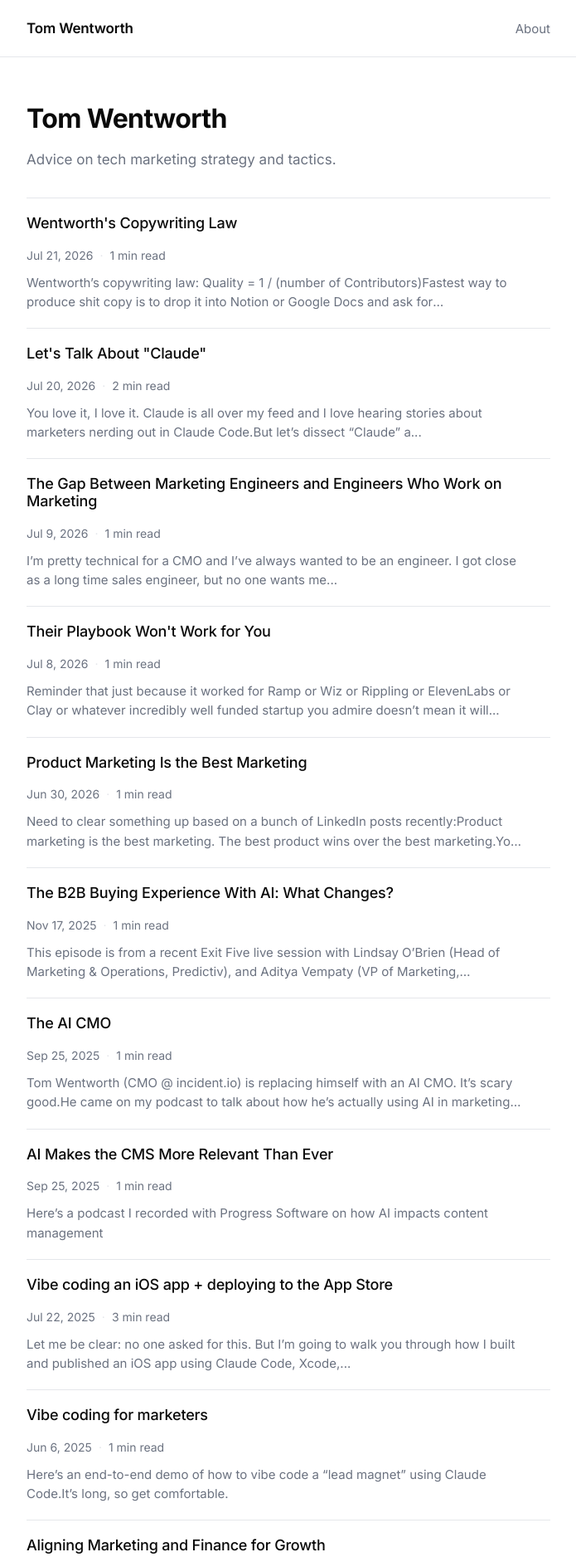
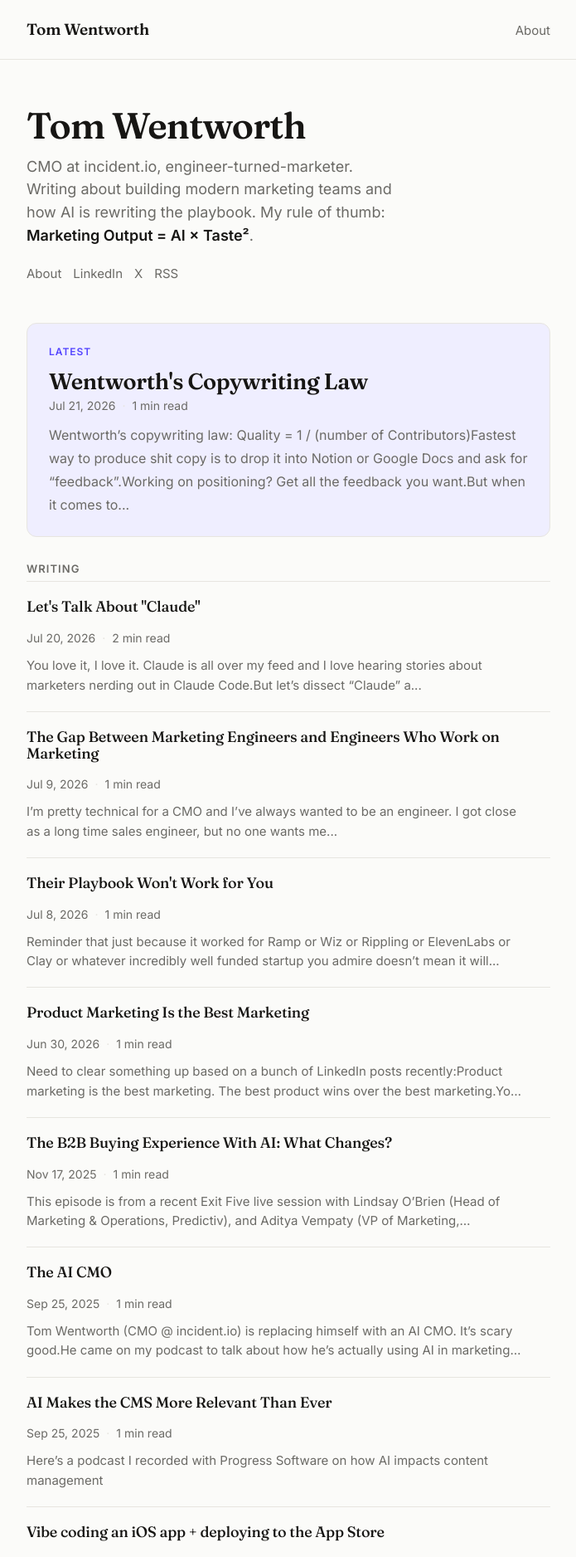
Before and after one commit to twentworth12/twentworth12.github.io, a Jekyll site: the page built from index.md, in a window 1280 px wide. Shown: the top 1876 px of the page at 83% size, without its empty margins (292-987 px from the left). Built offline with Jekyll 4.4.1, drawn with Linux system fonts in a browser that asks for light colours.

Commit message:
Refresh visual design: display serif, warm palette, dark mode, featured post
- Pair Fraunces display serif with Inter for name, titles, and featured card
- Warm the palette (paper/ink) and add a signature indigo-violet accent
- Add CSS-only dark mode via prefers-color-scheme (no JS)
- Upgrade the homepage intro into a hero with a one-liner and social links
- Feature the latest post (or `featured: true`) in a distinct card above the list
- Add hover lift/tint on post rows and a "Writing" section label

Co-Authored-By: Claude Opus 4.8 (1M context) <noreply@anthropic.com>

```diff
--- a/_includes/head.html
+++ b/_includes/head.html
@@ -1,9 +1,11 @@
 <head>
   <meta charset="utf-8">
   <meta name="viewport" content="width=device-width, initial-scale=1">
+  <meta name="theme-color" content="#fbfbf9" media="(prefers-color-scheme: light)">
+  <meta name="theme-color" content="#0f0f0e" media="(prefers-color-scheme: dark)">
   <link rel="preconnect" href="https://fonts.googleapis.com">
   <link rel="preconnect" href="https://fonts.gstatic.com" crossorigin>
-  <link rel="stylesheet" href="https://fonts.googleapis.com/css2?family=Inter:wght@400;500;600;700&display=swap">
+  <link rel="stylesheet" href="https://fonts.googleapis.com/css2?family=Fraunces:opsz,wght@9..144,400;9..144,500;9..144,600&family=Inter:wght@400;500;600;700&display=swap">
   <link rel="stylesheet" href="{{ '/assets/css/style.css' | relative_url }}">
   <link rel="alternate" type="application/rss+xml" title="{{ site.title }}" href="{{ '/feed.xml' | absolute_url }}">
   {%- seo -%}
--- a/_layouts/home.html
+++ b/_layouts/home.html
@@ -3,11 +3,41 @@ layout: default
 ---
 <section class="home-intro">
   <h1>{{ site.title }}</h1>
-  <p class="tagline">{{ site.description }}</p>
+  <p class="tagline">CMO at incident.io, engineer-turned-marketer. Writing about building modern marketing teams and how AI is rewriting the playbook. My rule of thumb: <strong>Marketing Output = AI × Taste²</strong>.</p>
+  <nav class="home-social">
+    <a href="/about/">About</a>
+    <a href="https://www.linkedin.com/in/twentworth/" rel="me noopener" target="_blank">LinkedIn</a>
+    <a href="https://twitter.com/twentworth12" rel="me noopener" target="_blank">X</a>
+    <a href="{{ '/feed.xml' | relative_url }}">RSS</a>
+  </nav>
 </section>
 
+{%- comment -%} Featured post: first with `featured: true`, else the latest. {%- endcomment -%}
+{%- assign featured = site.posts | where: "featured", true | first -%}
+{%- unless featured -%}{%- assign featured = site.posts | first -%}{%- endunless -%}
+
+{%- if featured -%}
+  {%- assign f_words = featured.content | strip_html | number_of_words -%}
+  {%- assign f_minutes = f_words | divided_by: 200 | at_least: 1 -%}
+  <a class="post-featured" href="{{ featured.url | relative_url }}">
+    <p class="featured-kicker">Latest</p>
+    <span class="post-title">{{ featured.title | escape }}</span>
+    <span class="post-meta">
+      <time datetime="{{ featured.date | date_to_xmlschema }}">{{ featured.date | date: "%b %-d, %Y" }}</time>
+      <span class="dot">·</span>
+      <span>{{ f_minutes }} min read</span>
+    </span>
+    {%- assign f_excerpt = featured.content | strip_html | strip_newlines | replace: '  ', ' ' | truncatewords: 40 | strip -%}
+    {%- if f_excerpt != "" -%}
+      <span class="post-excerpt">{{ f_excerpt }}</span>
+    {%- endif -%}
+  </a>
+{%- endif -%}
+
+<p class="section-label">Writing</p>
 <ul class="post-list">
   {%- for post in site.posts -%}
+    {%- if post.url == featured.url -%}{%- continue -%}{%- endif -%}
     {%- assign words = post.content | strip_html | number_of_words -%}
     {%- assign minutes = words | divided_by: 200 | at_least: 1 -%}
     <li>
--- a/assets/css/style.scss
+++ b/assets/css/style.scss
@@ -2,18 +2,35 @@
 ---
 /* ---------- design tokens ---------- */
 :root {
-  --bg: #ffffff;
-  --fg: #0a0a0a;
-  --muted: #6b7280;
-  --hairline: #e5e7eb;
-  --accent: #2563eb;
-  --code-bg: #f5f5f5;
+  --bg: #fbfbf9;          /* warm paper, not pure white */
+  --bg-raised: #ffffff;   /* cards sit slightly brighter than paper */
+  --fg: #171614;          /* warm near-black ink */
+  --muted: #6b6a66;       /* warm gray for meta/tagline/excerpts */
+  --hairline: #e7e5e0;    /* warm light border */
+  --accent: #5546ff;      /* signature indigo-violet */
+  --accent-soft: #efeeff; /* tinted wash for cards + hover */
+  --code-bg: #f3f2ee;
 
   --content-width: 680px;
   --pad: 24px;
+  --radius: 12px;
 
   --font-sans: 'Inter', -apple-system, BlinkMacSystemFont, 'Segoe UI', Roboto, Helvetica, Arial, sans-serif;
+  --font-display: 'Fraunces', 'Iowan Old Style', 'Palatino Linotype', Palatino, Georgia, 'Times New Roman', serif;
   --font-mono: ui-monospace, SFMono-Regular, Menlo, Monaco, Consolas, 'Liberation Mono', monospace;
+}
+
+@media (prefers-color-scheme: dark) {
+  :root {
+    --bg: #0f0f0e;
+    --bg-raised: #171715;
+    --fg: #f2f0ea;
+    --muted: #9a978f;
+    --hairline: #2a2925;
+    --accent: #a99bff;
+    --accent-soft: #1c1a33;
+    --code-bg: #1a1a18;
+  }
 }
 
 /* ---------- reset ---------- */
@@ -55,7 +72,9 @@ a:hover { color: var(--accent); }
   gap: 16px;
 }
 .site-title {
+  font-family: var(--font-display);
   font-weight: 600;
+  font-size: 19px;
   letter-spacing: -0.01em;
 }
 .site-nav a {
@@ -80,23 +99,104 @@ a:hover { color: var(--accent); }
 .site-footer a:hover { color: var(--fg); }
 .dot { color: var(--hairline); }
 
-/* ---------- home ---------- */
+/* ---------- home hero ---------- */
 .home-intro {
-  padding-bottom: 8px;
-  margin-bottom: 24px;
+  padding: 8px 0 28px;
+  margin-bottom: 8px;
 }
 .home-intro h1 {
-  font-size: 32px;
-  font-weight: 700;
+  font-family: var(--font-display);
+  font-size: 44px;
+  font-weight: 600;
+  line-height: 1.05;
   letter-spacing: -0.02em;
-  margin: 0 0 8px;
+  margin: 0 0 12px;
 }
 .home-intro .tagline {
   color: var(--muted);
-  font-size: 17px;
+  font-size: 18px;
+  line-height: 1.55;
+  margin: 0 0 20px;
+  max-width: 40ch;
+}
+.home-intro .tagline strong { color: var(--fg); font-weight: 600; }
+
+.home-social {
+  display: flex;
+  flex-wrap: wrap;
+  align-items: center;
+  gap: 8px 14px;
+  font-size: 15px;
+}
+.home-social a {
+  color: var(--muted);
+  border-bottom: 1px solid transparent;
+  padding-bottom: 1px;
+  transition: color 120ms ease, border-color 120ms ease;
+}
+.home-social a:hover {
+  color: var(--accent);
+  border-color: var(--accent);
+}
+
+/* ---------- section label ---------- */
+.section-label {
+  font-size: 13px;
+  font-weight: 600;
+  letter-spacing: 0.08em;
+  text-transform: uppercase;
+  color: var(--muted);
+  margin: 8px 0 4px;
+}
+
+/* ---------- featured post ---------- */
+.post-featured {
+  display: block;
+  background: var(--accent-soft);
+  border: 1px solid var(--hairline);
+  border-radius: var(--radius);
+  padding: 24px 26px;
+  margin: 16px 0 28px;
+  transition: border-color 140ms ease, transform 140ms ease;
+}
+.post-featured:hover {
+  border-color: var(--accent);
+  transform: translateY(-2px);
+}
+.post-featured .featured-kicker {
+  font-size: 12px;
+  font-weight: 600;
+  letter-spacing: 0.08em;
+  text-transform: uppercase;
+  color: var(--accent);
+  margin: 0 0 10px;
+}
+.post-featured .post-title {
+  font-family: var(--font-display);
+  font-size: 27px;
+  line-height: 1.15;
+  font-weight: 600;
+  letter-spacing: -0.015em;
+  margin: 0 0 10px;
+  color: var(--fg);
+}
+.post-featured:hover .post-title { color: var(--accent); }
+.post-featured .post-meta {
+  color: var(--muted);
+  font-size: 14px;
+  display: flex;
+  gap: 8px;
+  align-items: center;
+  margin: 0 0 10px;
+}
+.post-featured .post-excerpt {
+  color: var(--muted);
+  font-size: 16px;
+  line-height: 1.6;
   margin: 0;
 }
 
+/* ---------- post list ---------- */
 .post-list {
   list-style: none;
   margin: 0;
@@ -117,8 +217,10 @@ a:hover { color: var(--accent); }
     "excerpt arrow";
   align-items: start;
   gap: 4px 16px;
-  padding: 20px 0;
-  transition: color 120ms ease;
+  padding: 20px;
+  margin: 0 -20px;
+  border-radius: 10px;
+  transition: background-color 140ms ease, color 120ms ease;
 }
 .post-row .post-title {
   grid-area: title;
@@ -154,6 +256,9 @@ a:hover { color: var(--accent); }
   transition: opacity 120ms ease, transform 120ms ease, color 120ms ease;
   align-self: center;
 }
+.post-row:hover {
+  background: var(--accent-soft);
+}
 .post-row:hover .post-title { color: var(--accent); }
 .post-row:hover .post-arrow {
   opacity: 1;
@@ -166,10 +271,11 @@ a:hover { color: var(--accent); }
   margin-bottom: 32px;
 }
 .post-title {
-  font-size: 36px;
-  line-height: 1.15;
-  font-weight: 700;
-  letter-spacing: -0.025em;
+  font-family: var(--font-display);
+  font-size: 40px;
+  line-height: 1.1;
+  font-weight: 600;
+  letter-spacing: -0.02em;
   margin: 0 0 12px;
 }
 .post-meta {
@@ -212,7 +318,7 @@ a:hover { color: var(--accent); }
 .prose a {
   color: var(--accent);
   text-decoration: underline;
-  text-decoration-color: rgba(37, 99, 235, 0.3);
+  text-decoration-color: color-mix(in srgb, var(--accent) 35%, transparent);
   text-underline-offset: 3px;
 }
 .prose a:hover { text-decoration-color: var(--accent); }
@@ -221,7 +327,7 @@ a:hover { color: var(--accent); }
 .prose ol { padding-left: 1.4em; margin: 0 0 1.1em; }
 .prose li + li { margin-top: 0.4em; }
 .prose blockquote {
-  border-left: 3px solid var(--hairline);
+  border-left: 3px solid var(--accent);
   padding-left: 16px;
   color: var(--muted);
   font-style: italic;
@@ -272,8 +378,11 @@ a:hover { color: var(--accent); }
 /* ---------- mobile ---------- */
 @media (max-width: 640px) {
   body { font-size: 16px; }
-  .post-title { font-size: 28px; }
-  .home-intro h1 { font-size: 26px; }
+  .post-title { font-size: 30px; }
+  .home-intro h1 { font-size: 34px; }
+  .home-intro .tagline { font-size: 16px; }
   .page { padding: 32px 0 56px; }
-  .post-row { padding: 16px 0; }
+  .post-featured { padding: 20px; }
+  .post-featured .post-title { font-size: 23px; }
+  .post-row { padding: 16px; margin: 0 -16px; }
 }
```
